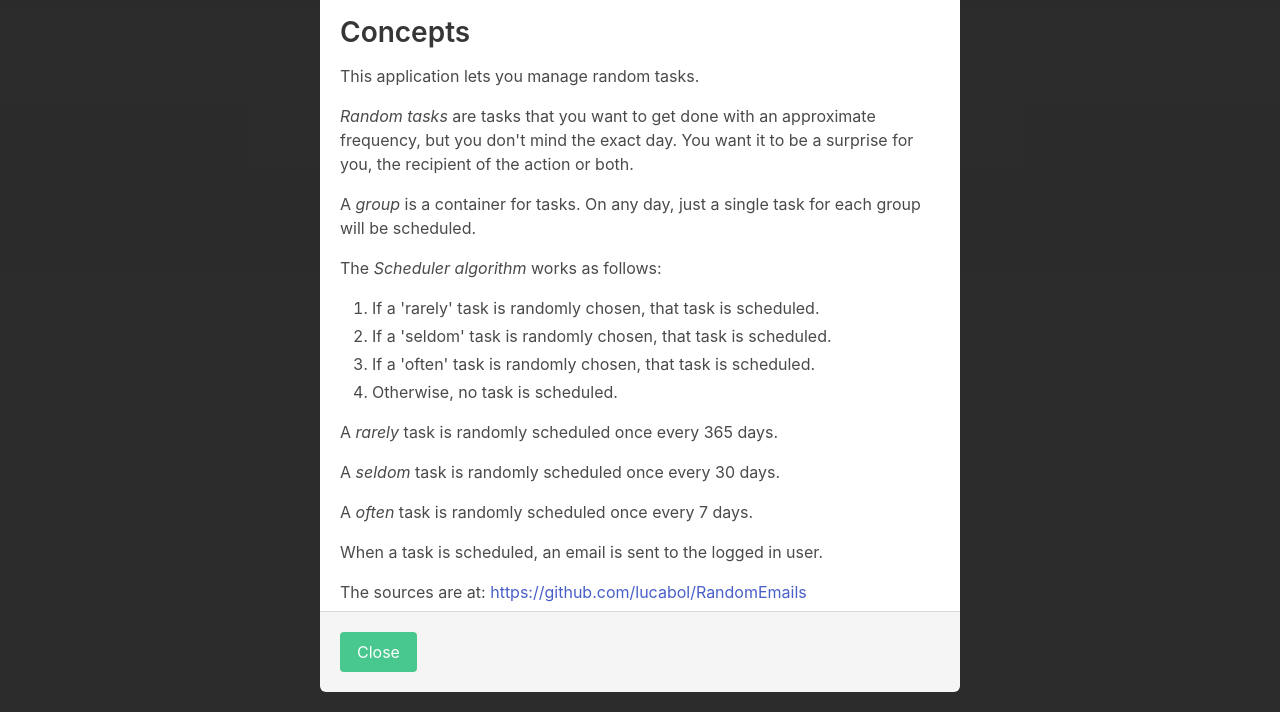
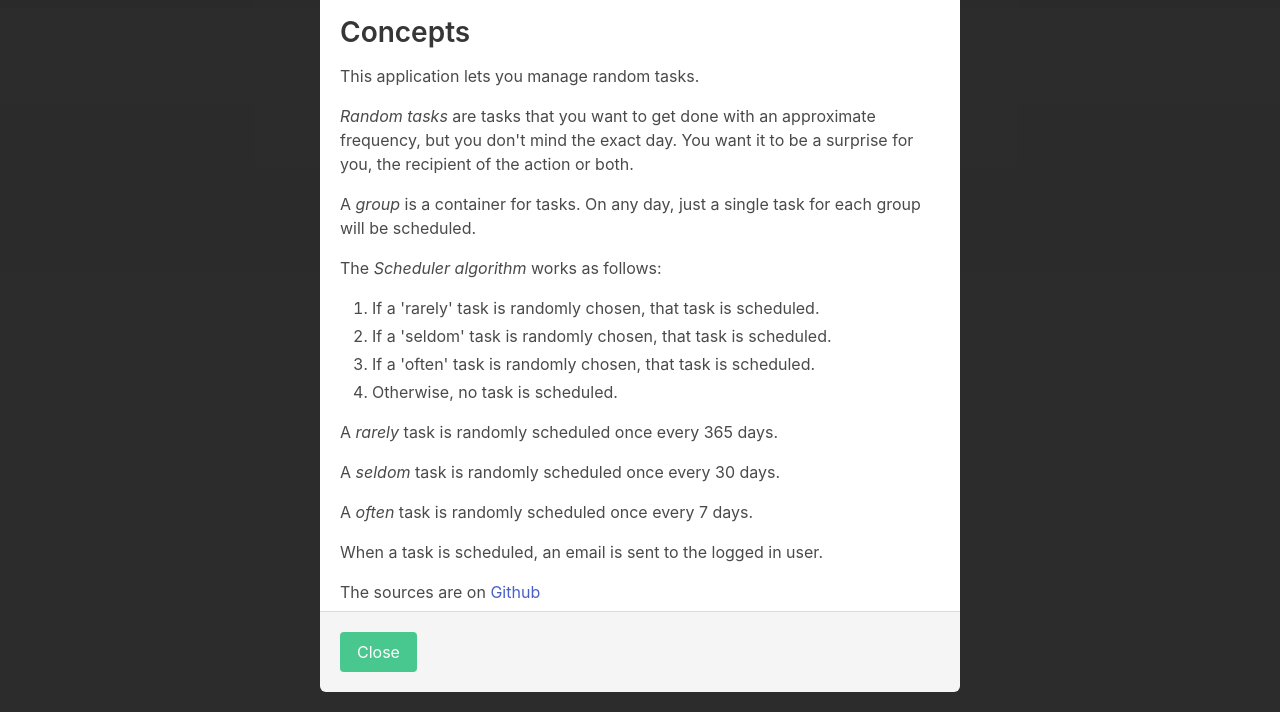
Before and after one commit to lucabol/RandomEmails, a plain HTML site: page index.html in a window 1280 px wide. Both pictures are taken after a click on the element 1180 px from the left and 48 px from the top of the page. Shown: the part 88-800 px from the top of the page. Drawn offline with nearby package versions, Linux system fonts and the light colour scheme; no server answers.

Commit message:
Change readme

```diff
--- a/index.html
+++ b/index.html
@@ -50,7 +50,7 @@
           <p>A <dfn>seldom</dfn> task is randomly scheduled once every 30 days.</p>
           <p>A <dfn>often</dfn> task is randomly scheduled once every 7 days.</p>
           <p>When a task is scheduled, an email is sent to the logged in user.</p>
-          <p>The sources are at: <a>https://github.com/lucabol/RandomEmails</a></p>
+          <p>The sources are on <a href="https://github.com/lucabol/RandomEmails">Github</a></p>
           <h2>Missing features:</h2>
           <ul>
             <li>Login with Google, Github, Facebook, etc... or name/password.</li>
```
